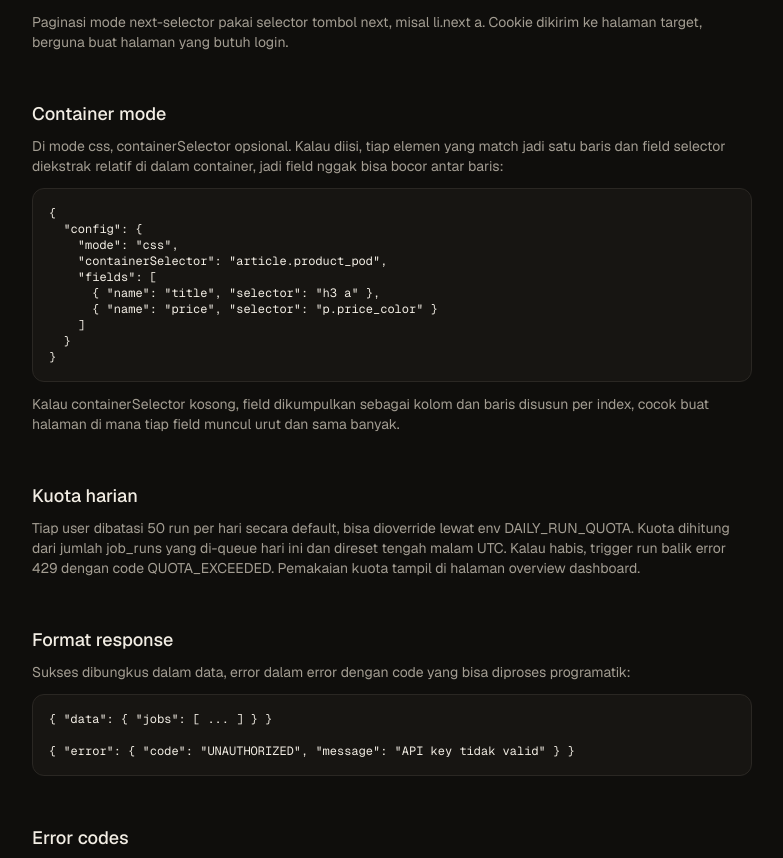
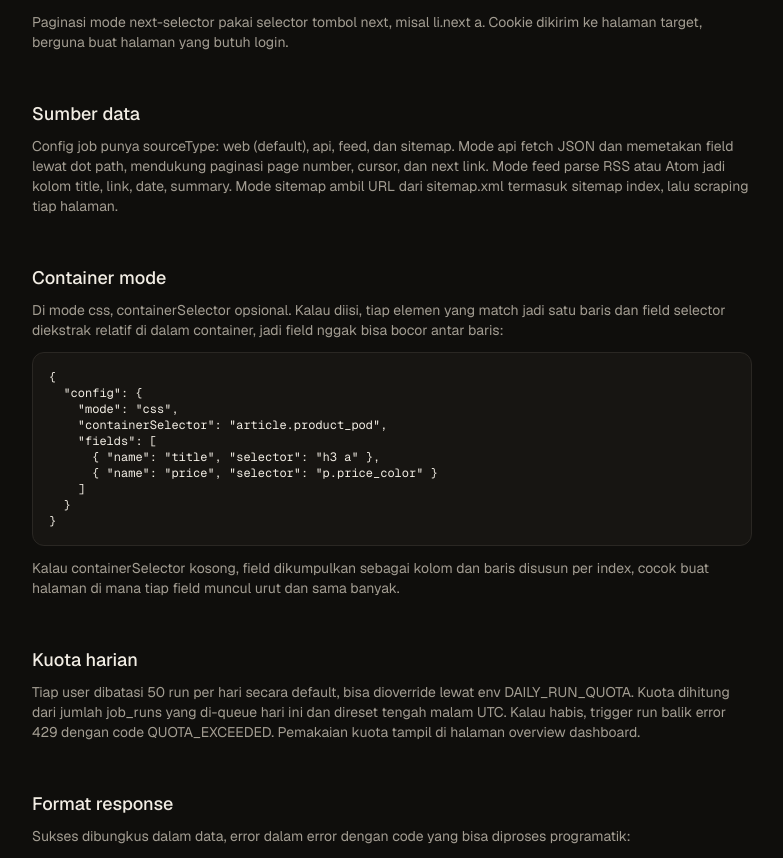
Before and after one commit to al1prahman/scrape-desk, a Next.js app: page /docs in a window 1280 px wide. Shown: the part 2108-2966 px from the top of the page, without its empty margins (248-1031 px from the left). Built offline with nearby package versions, Linux system fonts and the light colour scheme.

Commit message:
docs: multi-source architecture di README dan docs page

```diff
--- a/app/docs/page.tsx
+++ b/app/docs/page.tsx
@@ -156,6 +156,16 @@ curl https://domain-lo.com/api/v1/jobs/JOB_ID/results \\
       </section>
 
       <section className="mt-12">
+        <h2 className="text-lg font-medium">Sumber data</h2>
+        <p className="mt-2 text-sm text-muted">
+          Config job punya sourceType: web (default), api, feed, dan sitemap. Mode api fetch JSON
+          dan memetakan field lewat dot path, mendukung paginasi page number, cursor, dan next
+          link. Mode feed parse RSS atau Atom jadi kolom title, link, date, summary. Mode sitemap
+          ambil URL dari sitemap.xml termasuk sitemap index, lalu scraping tiap halaman.
+        </p>
+      </section>
+
+      <section className="mt-12">
         <h2 className="text-lg font-medium">Container mode</h2>
         <p className="mt-2 text-sm text-muted">
           Di mode css, containerSelector opsional. Kalau diisi, tiap elemen yang match jadi satu
```
Also changed, not shown: 1 other file (tests, documents, lock files or other folders).
